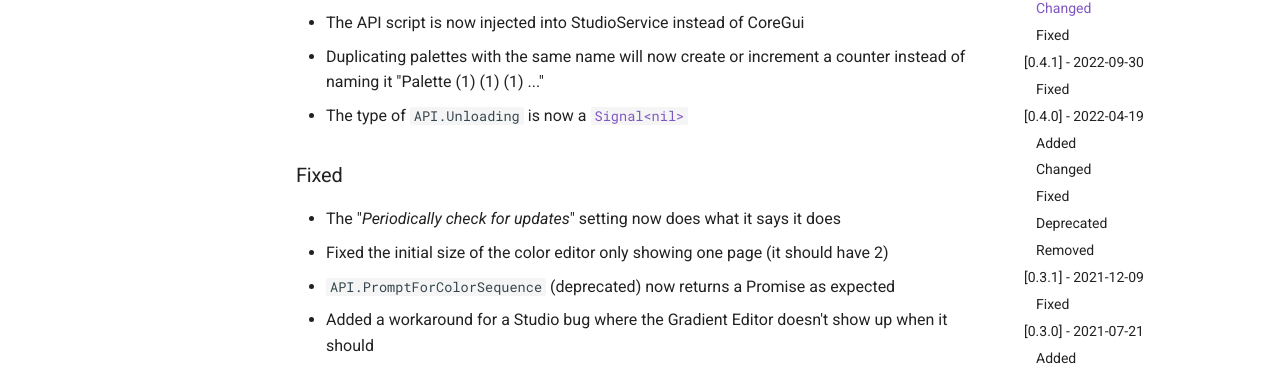
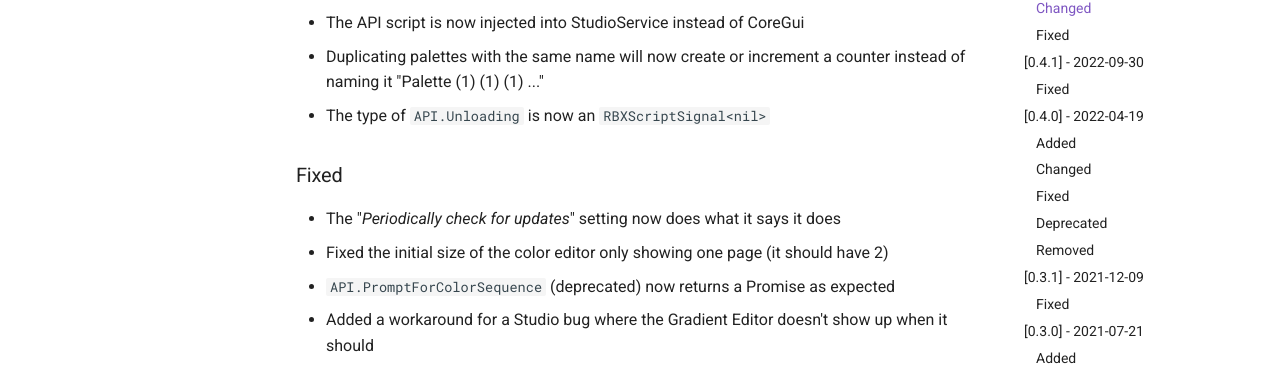
Before and after one commit to Blupo/ColorPane, an MkDocs documentation site: the page built from docs/changelog.md, in a window 1280 px wide and 900 px high, scrolled down 509 px. Shown: the part 154-520 px from the top of the window. Built offline with MkDocs 1.6.1 and Material for MkDocs 9.7.7, drawn with Linux system fonts in a browser that asks for light colours; plug-ins that fetch from the network failed and are left out; comment, search, counter and statistics services are not loaded.

Commit message:
Update documentation for API.Unloading

```diff
--- a/docs/changelog.md
+++ b/docs/changelog.md
@@ -11,7 +11,7 @@
 - For `ColorPromptOptions`, the type of `InitialColor` and the value of `ColorType` are no longer required to match
 - The API script is now injected into StudioService instead of CoreGui
 - Duplicating palettes with the same name will now create or increment a counter instead of naming it "Palette (1) (1) (1) ..."
-- The type of `API.Unloading` is now a [`Signal<nil>`](https://roblox.github.io/signal-lua-internal/api-reference/#types)
+- The type of `API.Unloading` is now an `RBXScriptSignal<nil>`
 
 ### Fixed
 - The "*Periodically check for updates*" setting now does what it says it does
```
Also changed, not shown: docs/developer-guide/api-reference.md (+1 -1 lines).
